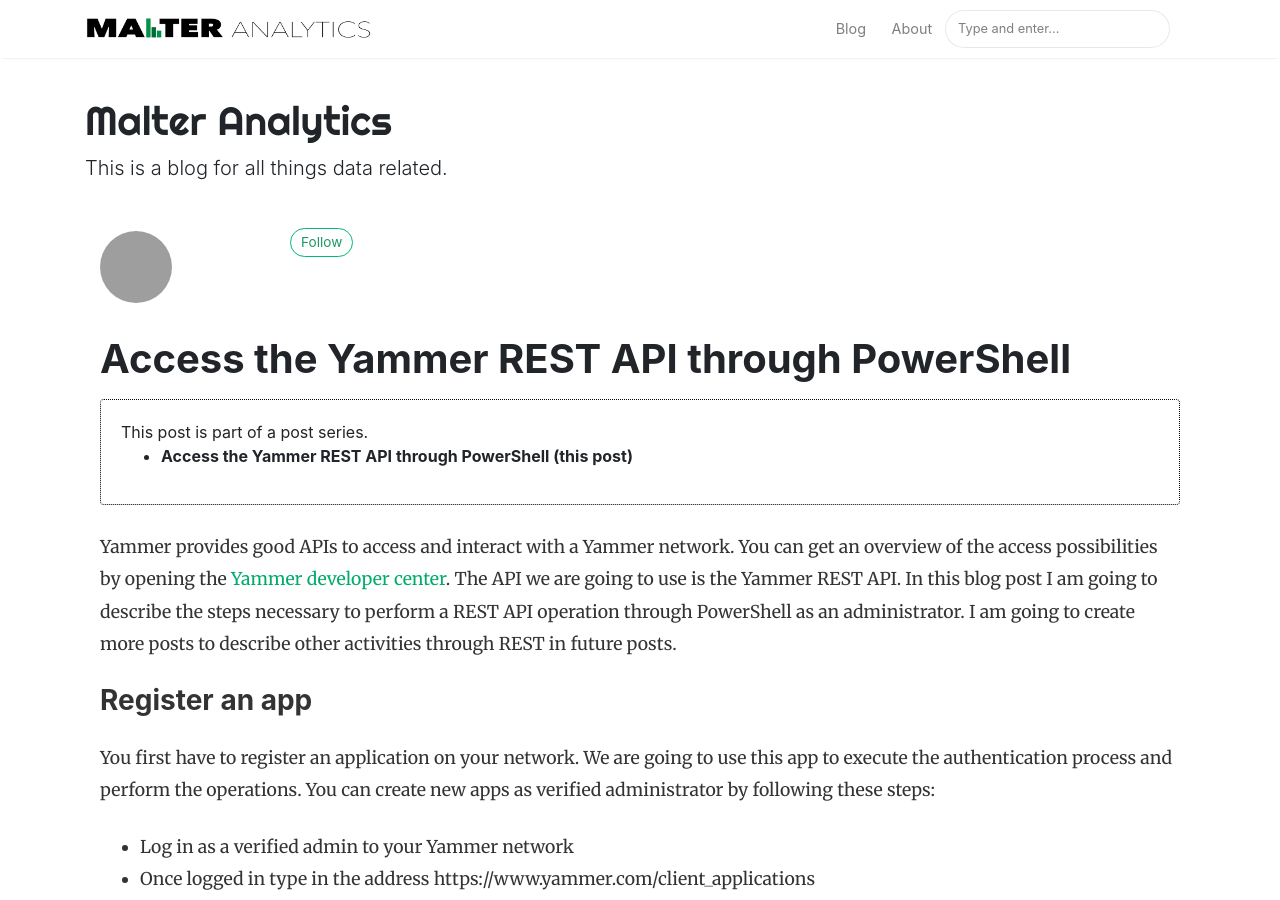
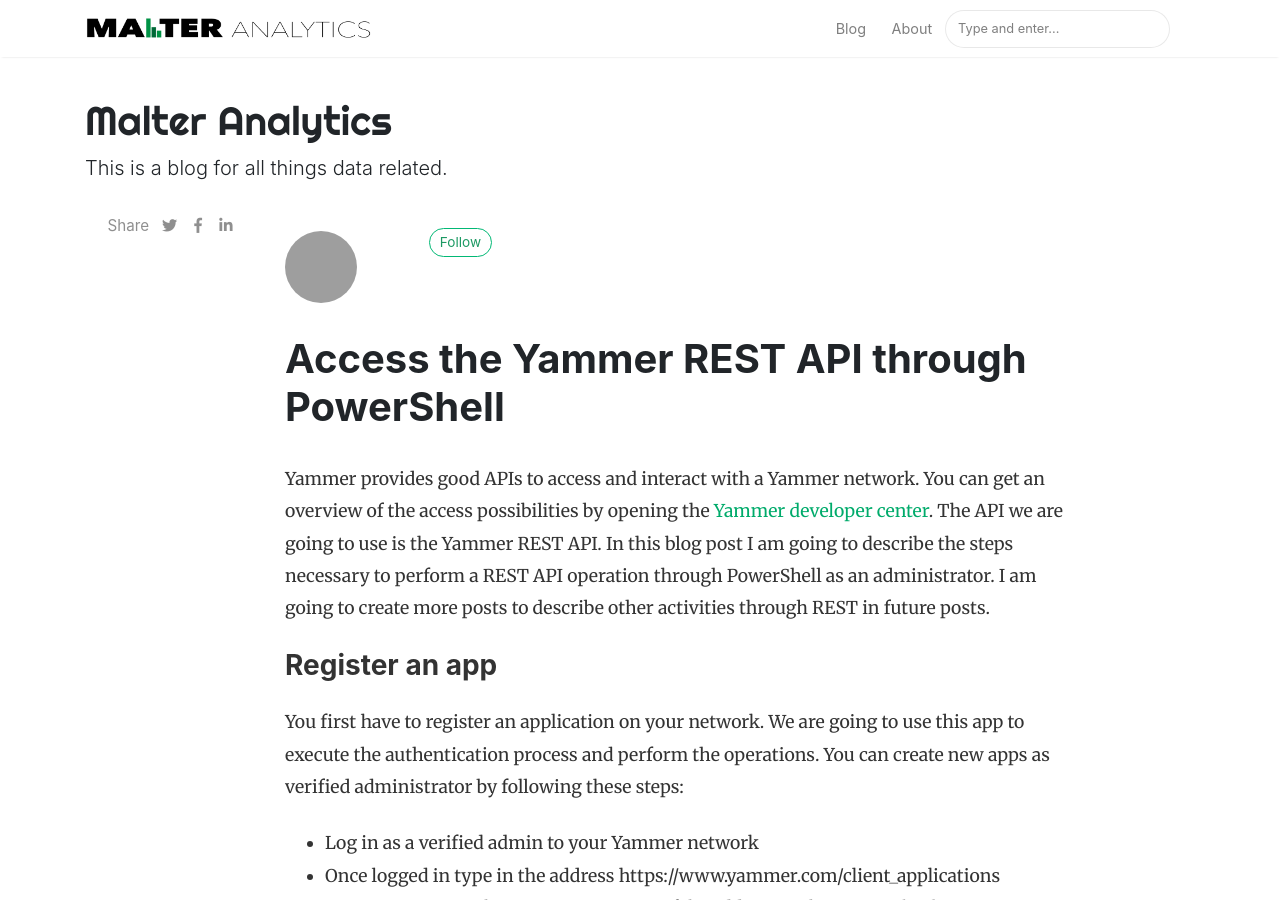
Before and after one commit to malteranalytics/malteranalytics.github.io, a Jekyll site: the page built from _posts/2019-09-10-Access-Yammer-API-Through-Rest.md, in a window 1280 px wide and 900 px high. Built offline with Jekyll 4.4.1, drawn with Linux system fonts in a browser that asks for light colours; nearby versions of some CDN libraries; comment, search, counter and statistics services are not loaded; some of the changed text lies outside the part shown; grey boxes are pictures that could not be loaded.

Commit message:
Update post.html

```diff
--- a/_layouts/post.html
+++ b/_layouts/post.html
@@ -9,10 +9,16 @@
 ================================================== -->
 <div class="container">
     <div class="row">
+
+        <!-- Post Share -->
+        <div class="col-md-2 pl-0">
+            {% include share.html %}
+        </div>
+
         <!-- Post -->
         {% assign author = site.authors[page.author] %}
 
-        <div class="col-md-12 flex-first flex-md-unordered">
+        <div class="col-md-9 flex-first flex-md-unordered">
             <div class="mainheading">
 
                 <!-- Author Box -->
@@ -34,26 +40,14 @@
 
                 <!-- Post Title -->
                 <h1 class="posttitle">{{ page.title }}</h1>
-                {% if page.series  %}
-                <div class="seriesBox">
-                    This post is part of a post series.
-                    <ul>
-                        {% for post in site.posts reversed %}
-                            {% if post.series == page.series %}
-                                <li>
-                                {% if post.url == page.url %}
-                                <b>{{ post.title }} (this post)</b>
 
-                                {% else %}
-                                    <a href="{{ post.url | prepend: site.baseurl }}">{{ post.title }}</a>
-                                {% endif %}
-                                </li>
-                            {% endif %}
-                        {% endfor %}
-                    </ul>
-                </div>
+            </div>
+
+            <!-- Adsense if enabled from _config.yml (change your pub id and slot) -->
+            {% if site.adsense == "enabled" %}
+                {% include adsense-under-header.html %}
             {% endif %}
-            </div>
+            <!-- End Adsense -->
 
             <!-- Post Featured Image -->
             {% if page.image %}
@@ -83,34 +77,12 @@
                 {{content}}
             </div>
 
-            {% if page.series  %}
-                <div class="seriesBox">
-                    This post is part of a post series.
-                    <ul>
-                        {% for post in site.posts reversed %}
-                            {% if post.series == page.series %}
-                                <li>
-                                {% if post.url == page.url %}
-                                <b>{{ post.title }} (this post)</b>
-
-                                {% else %}
-                                    <a href="{{ post.url | prepend: site.baseurl }}">{{ post.title }}</a>
-                                {% endif %}
-                                </li>
-                            {% endif %}
-                        {% endfor %}
-                    </ul>
-                </div>
-            {% endif %}
-
             <!-- Rating -->
             {% if page.rating %}
             <div class="rating mb-4 d-flex align-items-center">
                 <strong class="mr-1">Rating:</strong> {% include star_rating.html %}
             </div>
             {% endif %}
-
-            {% include share.html %}
 
             <!-- Post Date -->
             <p>
@@ -159,6 +131,7 @@
             <div class="clearfix"></div>
             </div>
             <!-- End Categories -->
+
         </div>
         <!-- End Post -->
 
@@ -172,7 +145,7 @@
 {% if page.comments != false %}
     <div class="container">
         <div id="comments" class="row justify-content-center mb-5">
-            <div class="col-md-12">
+            <div class="col-md-8">
                 {% include disqus.html %}
             </div>
         </div>
```
